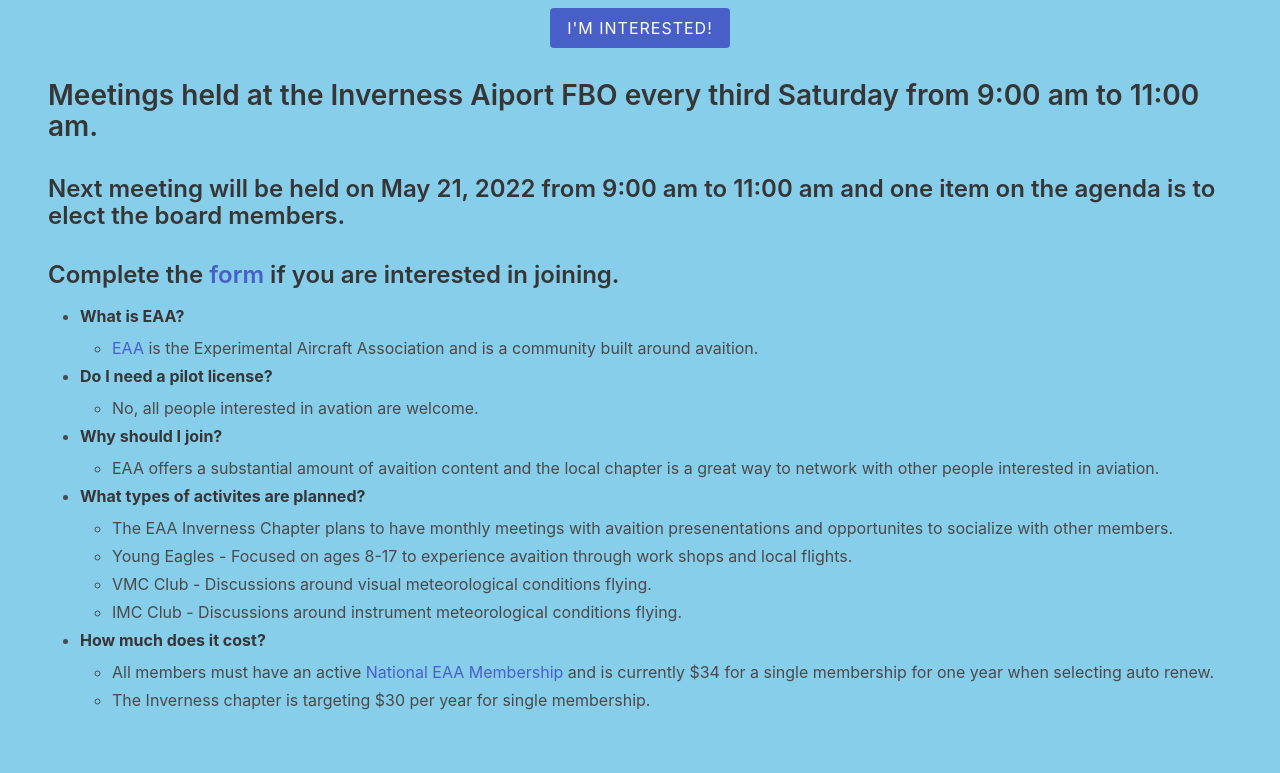
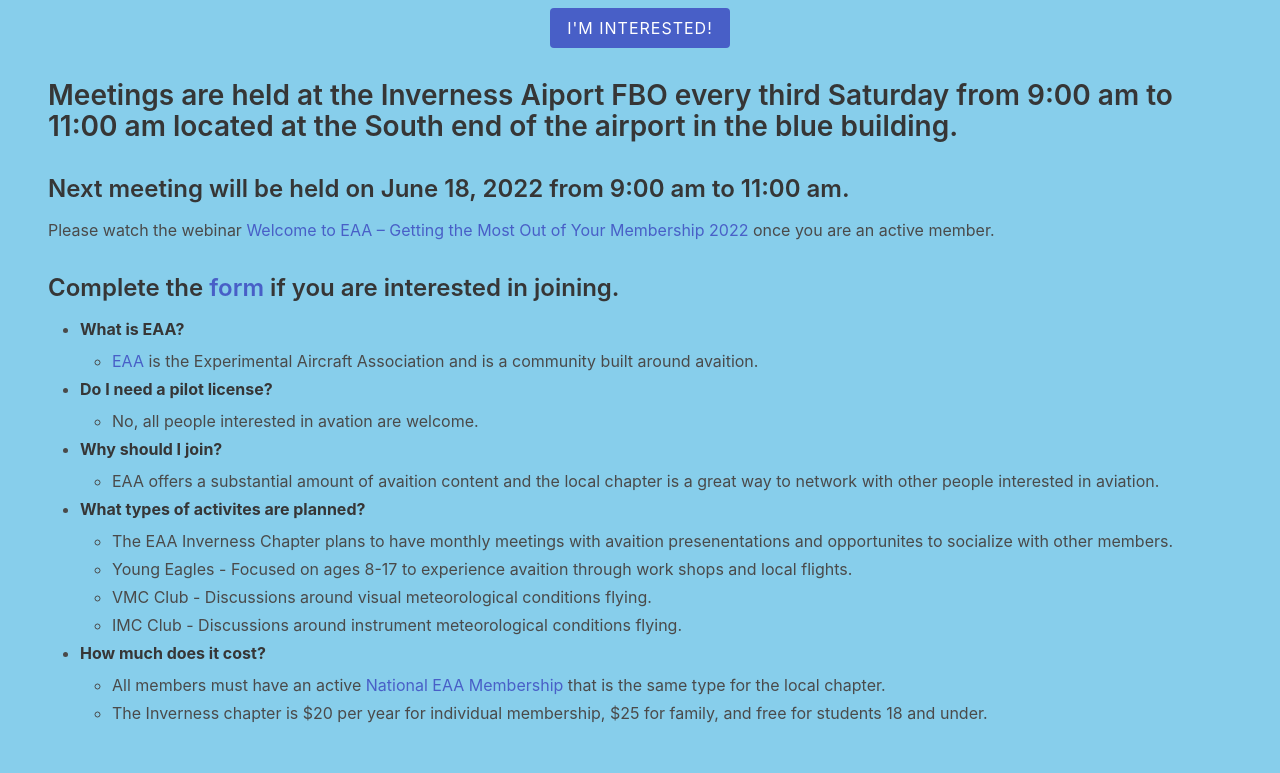
Before and after one commit to kinfclub/kinfclub.github.io, a website: page docs/index.html in a window 1280 px wide. Shown: the part 89-862 px from the top of the page. Drawn offline with Linux system fonts and the light colour scheme.

Commit message:
migrate to eaa1674.org

```diff
--- a/config.toml
+++ b/config.toml
@@ -1,5 +1,5 @@
 # The URL the site will be built for
-base_url = "https://kinf.club"
+base_url = "https://eaa1674.org"
 
 # Whether to automatically compile all Sass files in the sass directory
 compile_sass = true
--- a/docs/index.html
+++ b/docs/index.html
@@ -3,7 +3,7 @@
   <head>
     <meta charset="utf-8" />
     <meta name="viewport" content="width=device-width, initial-scale=1" />
-    <title>Inverness Florida EAA Chapter Formation</title>
+    <title>EAA Chapter 1674 | Inverness, Florida (KINF)</title>
     <link rel="stylesheet" href="/style.css" />
   </head>
 
@@ -11,7 +11,7 @@
     <section class="section">
       <div class="content">
 <div class="heading">
-  <h1 class="title">Inverness Florida EAA Chapter Formation</h1>
+  <h1 class="title">EAA Chapter 1674</h1>
   <a
     class="button is-link"
     href="https://docs.google.com/forms/d/e/1FAIpQLSc1SligUHLudh_Ca8Ou2EWo-nT2NsmsHoSSQrI1_3uXqoaQbA/viewform"
@@ -20,13 +20,19 @@
   >
 </div>
 <h2>
-  Meetings held at the Inverness Aiport FBO every third Saturday from 9:00 am to
-  11:00 am.
+  Meetings are held at the Inverness Aiport FBO every third Saturday from 9:00
+  am to 11:00 am located at the South end of the airport in the blue building.
 </h2>
-<h3>
-  Next meeting will be held on May 21, 2022 from 9:00 am to 11:00 am and one
-  item on the agenda is to elect the board members.
-</h3>
+<h3>Next meeting will be held on June 18, 2022 from 9:00 am to 11:00 am.</h3>
+<p>
+  Please watch the webinar
+  <a
+    href="https://www.eaa.org/Videos/Webinars/EAA-Programs/6303923122001"
+    target="_blank"
+    >Welcome to EAA – Getting the Most Out of Your Membership 2022</a
+  >
+  once you are an active member.
+</p>
 <h3>
   Complete the
   <a
@@ -95,11 +101,11 @@
             target="_blank"
             >National EAA Membership</a
           >
-          and is currently $34 for a single membership for one year when
-          selecting auto renew.
+          that is the same type for the local chapter.
         </li>
         <li>
-          The Inverness chapter is targeting $30 per year for single membership.
+          The Inverness chapter is $20 per year for individual membership, $25
+          for family, and free for students 18 and under.
         </li>
       </ul>
     </li>
--- a/docs/robots.txt
+++ b/docs/robots.txt
@@ -1,3 +1,3 @@
 User-agent: *
 Allow: /
-Sitemap: https://kinf.club/sitemap.xml
+Sitemap: https://eaa1674.org/sitemap.xml
--- a/docs/sitemap.xml
+++ b/docs/sitemap.xml
@@ -1,6 +1,6 @@
 <?xml version="1.0" encoding="UTF-8"?>
 <urlset xmlns="http://www.sitemaps.org/schemas/sitemap/0.9">
     <url>
-        <loc>https://kinf.club/</loc>
+        <loc>https://eaa1674.org/</loc>
     </url>
 </urlset>
```
Also changed, not shown: templates/base.html (+1 -1 lines), templates/index.html (+16 -10 lines).
